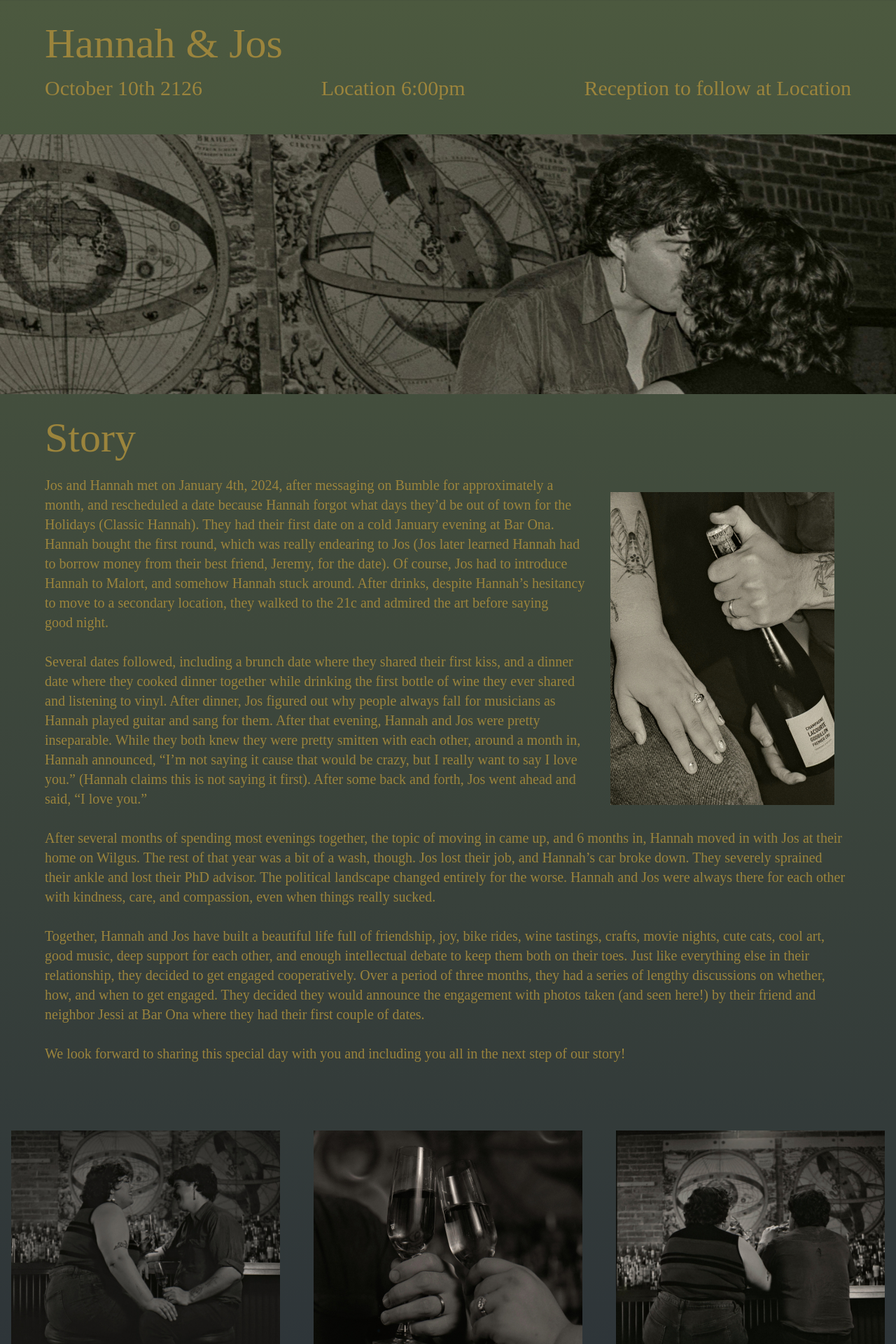
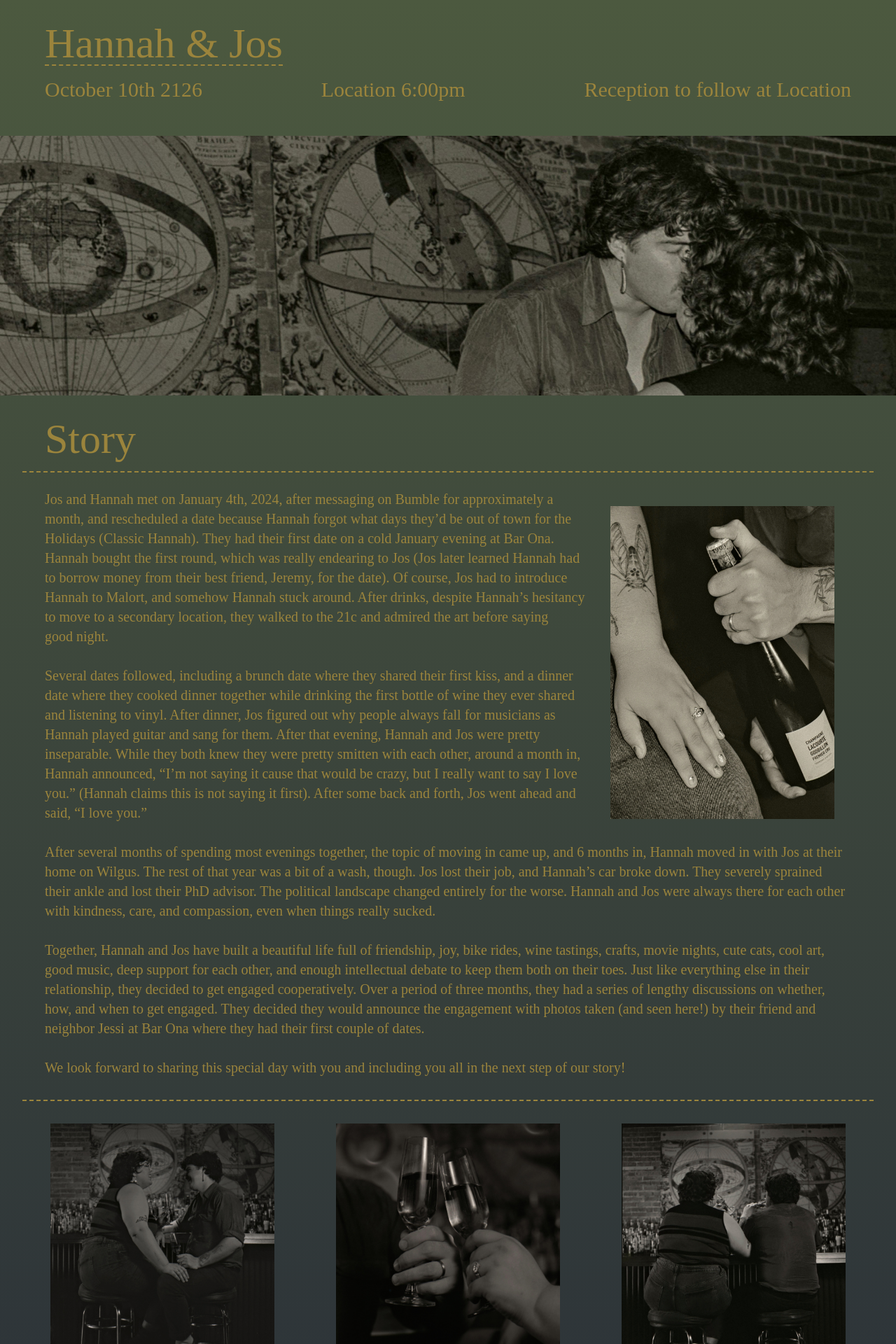
Before and after one commit to whatnotery/wedding, a Jekyll site: the page built from index.md, in a window 1280 px wide. Shown: the top 1920 px of the page at 70% size. Built offline with Jekyll 4.4.1, drawn with Linux system fonts in a browser that asks for light colours; nearby versions of some CDN libraries; some web fonts are replaced.

Commit message:
add border seperation for sections

```diff
--- a/_includes/RSVP.html
+++ b/_includes/RSVP.html
@@ -1,10 +1,10 @@
 <h1
-    class="font-serif text-5xl lg:text-6xl font-medium text-gold mb-4 sm:mb-6 px-4 sm:px-8"
+    class="font-serif text-5xl lg:text-6xl font-medium text-gold mb-4 sm:mb-6 px-4 sm:px-8 pb-4 border-b-2 border-gold border-dashed"
 >
     RSVP
 </h1>
 <div
-    class="flex flex-col px-4 sm:px-8 lg:px-32 font-serif text-lg sm:text-xl lg:text-2xl font-medium text-gold"
+    class="flex flex-col px-4 sm:px-8 lg:px-32 font-serif text-lg sm:text-xl lg:text-2xl font-medium text-gold pb-6 border-b-2 border-gold border-dashed"
 >
     <form action="https://api.web3forms.com/submit" method="post" id="form">
         <input
--- a/_includes/header.html
+++ b/_includes/header.html
@@ -1,5 +1,7 @@
 <div class="flex flex-col sm:flex-row sm:flex-wrap px-4 sm:px-8">
-    <h1 class="font-serif text-5xl lg:text-6xl text-gold mb-4 leading-tight">
+    <h1
+        class="font-serif text-5xl lg:text-6xl text-gold mb-4 leading-tight border-b-2 border-gold border-dashed"
+    >
         Hannah & Jos
     </h1>
 </div>
--- a/_includes/registry.html
+++ b/_includes/registry.html
@@ -1,5 +1,5 @@
 <h1
-    class="font-serif text-5xl lg:text-6xl font-medium text-gold mb-4 sm:mb-6 px-4 sm:px-8"
+    class="font-serif text-5xl lg:text-6xl font-medium text-gold mb-4 sm:mb-6 px-4 sm:px-8 pb-4 border-b-2 border-gold border-dashed"
 >
     Registry
 </h1>
--- a/_includes/story.html
+++ b/_includes/story.html
@@ -1,9 +1,9 @@
 <h1
-    class="font-serif text-5xl lg:text-6xl font-medium text-gold mb-4 sm:mb-6 px-4 sm:px-8"
+    class="font-serif text-5xl lg:text-6xl font-medium text-gold mb-4 sm:mb-6 px-4 sm:px-8 pb-4 border-b-2 border-gold border-dashed"
 >
     Story
 </h1>
-<div class="px-4 sm:px-8 pb-8 sm:pb-16">
+<div class="px-4 sm:px-8 pb-8 border-b-2 border-gold border-dashed">
     <div
         class="text-left text-base sm:text-lg lg:text-xl text-gold max-w-full text-pretty"
     >
--- a/_layouts/default.html
+++ b/_layouts/default.html
@@ -16,23 +16,24 @@
             />
 
             <section
-                class="max-w-vw mx-auto px-4 sm:px-6 lg:px-8 py-4 sm:py-8 flex flex-col font-serif"
+                class="max-w-vw mx-auto flex flex-col px-4 sm:px-6 lg:px-8 py-4 sm:py-8 font-serif"
             >
                 {% include story.html %}
             </section>
             <div
-                class="flex flex-col md:flex-row items-center justify-evenly gap-4 sm:gap-8 px-4 sm:px-0"
+                class="max-w-vw mx-auto flex flex-col md:flex-row items-center justify-evenly gap-4"
             >
                 <img
-                    class="aspect-square w-full sm:max-w-sm"
+                    class="aspect-square max-w-xs"
                     src="{{ '/assets/img/header_1.jpg' | relative_url }}"
                 />
                 <img
-                    class="aspect-square w-full sm:max-w-sm"
+                    class="aspect-square max-w-xs"
                     src="{{ '/assets/img/header_2.jpg' | relative_url }}"
                 />
-                <img id="RSVP"
-                    class="lg:flex md:hidden aspect-square w-full sm:max-w-sm"
+                <img
+                    id="RSVP"
+                    class="lg:flex md:hidden aspect-square max-w-xs"
                     src="{{ '/assets/img/header_3.jpg' | relative_url }}"
                 />
             </div>
@@ -42,7 +43,7 @@
                 {% include RSVP.html %}
             </section>
             <div
-                class="flex flex-col md:flex-row justify-evenly items-center gap-4 sm:gap-8 px-4 sm:px-0"
+                class="flex flex-col md:flex-row justify-evenly items-center gap-4 sm:gap-8 px-4 sm:px-0 pt-6"
             >
                 <img
                     class="aspect-16/9 w-full sm:max-w-96"
```
